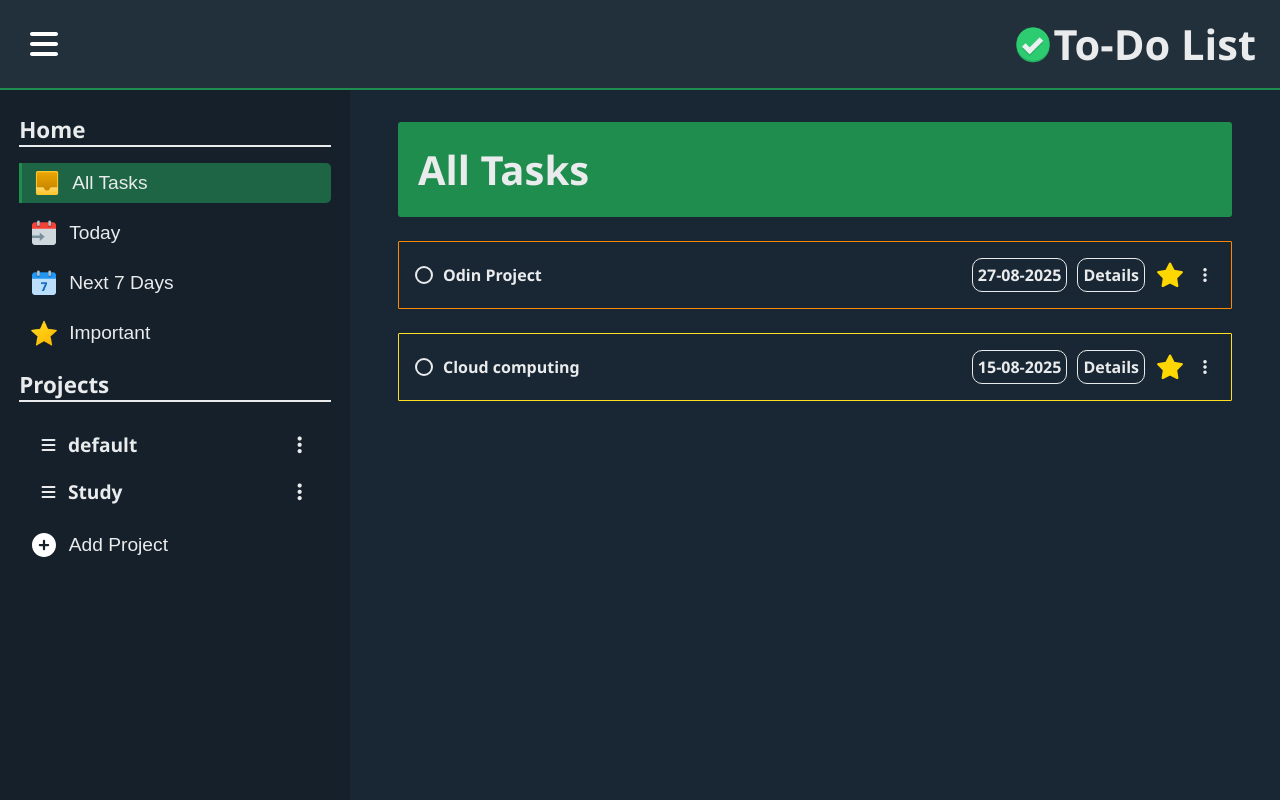
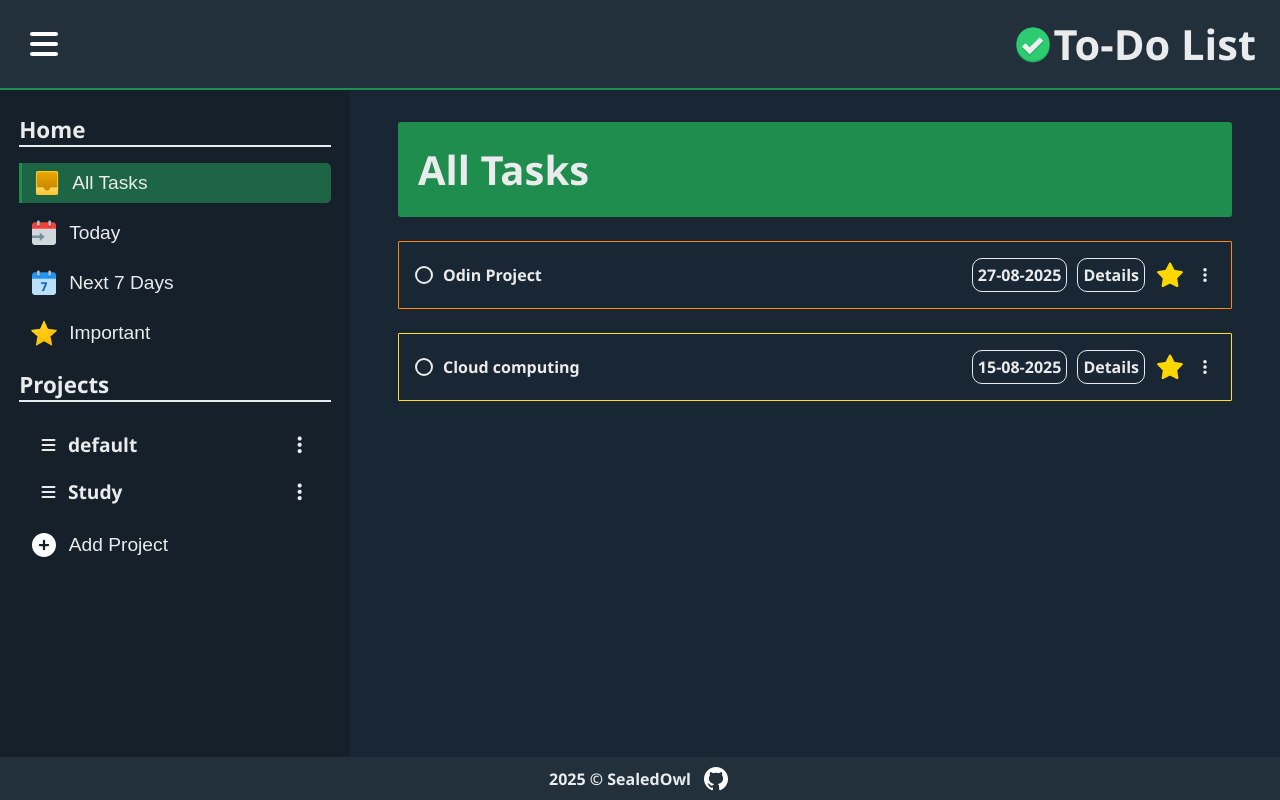
Before and after one commit to SealedOwl/Todo-List, a website built with webpack: page src/index.html in a window 1280 px wide. Built offline with nearby package versions, Linux system fonts and the light colour scheme.

Commit message:
style: Add footer section

```diff
--- a/src/components/view.js
+++ b/src/components/view.js
@@ -16,6 +16,7 @@ import {
 	endOfDay,
 } from "date-fns";
 import { initToggleSidebar } from "./events";
+import { createFooter } from "../views/footer";
 
 export function renderApp() {
 	const $content = document.querySelector("#content");
@@ -23,6 +24,7 @@ export function renderApp() {
 	const header = createHeader();
 	const sidebar = createSidebar();
 	const main = createMainContent();
+	const footer = createFooter();
 
 	const container = createElement("div", ["container"]);
 
@@ -32,6 +34,8 @@ export function renderApp() {
 	container.appendChild(main);
 
 	$content.appendChild(container);
+
+	$content.appendChild(footer);
 }
 
 export function renderTasksFor(projectName) {
--- a/src/styles.css
+++ b/src/styles.css
@@ -572,3 +572,33 @@ dialog::backdrop {
 .modal > h2 {
 	font-size: calc(var(--xl));
 }
+
+/* Footer */
+
+.footer {
+	background-color: var(--bgColor3);
+	display: flex;
+	justify-content: center;
+	align-items: center;
+	padding: 0.3em 0;
+	gap: 10px;
+	font-weight: 700;
+}
+
+.footer > a {
+	color: white;
+	font-size: 1.5rem;
+}
+
+.footer > a:hover {
+	cursor: pointer;
+	color: var(--green);
+}
+
+/* Media queries  */
+
+@media (max-width: 992px) {
+	.container {
+		flex-direction: column;
+	}
+}
--- /dev/null
+++ b/src/views/footer.js
@@ -0,0 +1,13 @@
+import { createElement } from "../utils/createElement";
+
+export function createFooter() {
+	const footer = createElement("div", ["footer"]);
+	footer.innerHTML = `
+    <p>2025 © SealedOwl</p>
+    <a href="https://github.com/SealedOwl/Todo-List" target="_blank">
+    <i class="fa-brands fa-github"></i>
+    </a>
+    `;
+
+	return footer;
+}
```
Also changed, not shown: src/assets/github.png (renamed from src/assets/github (1).png).
